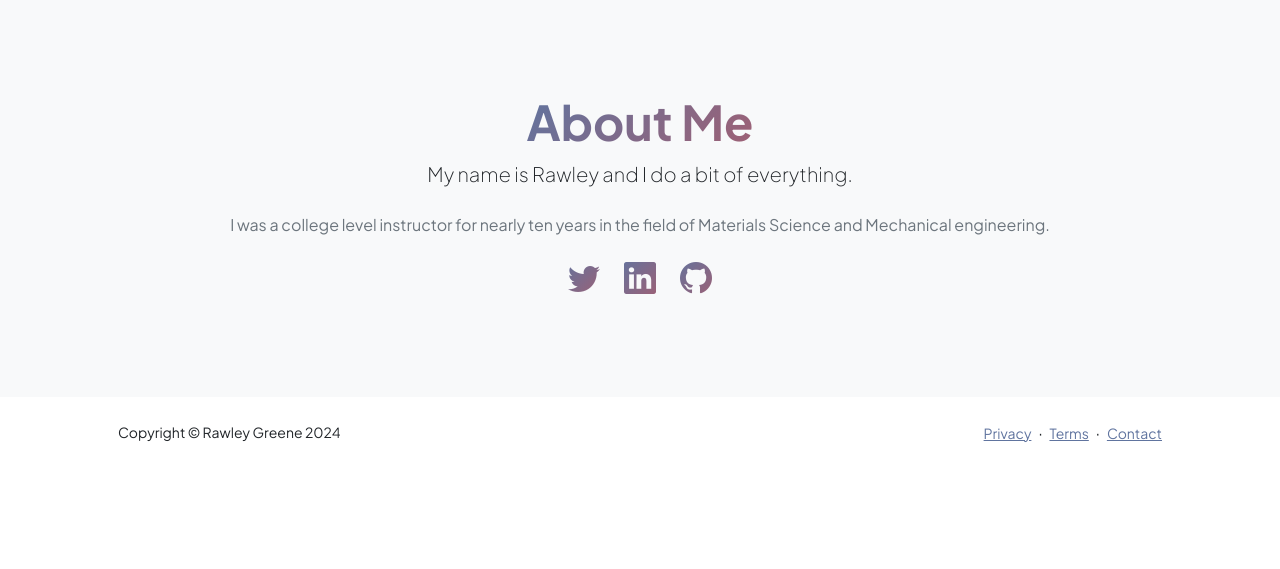
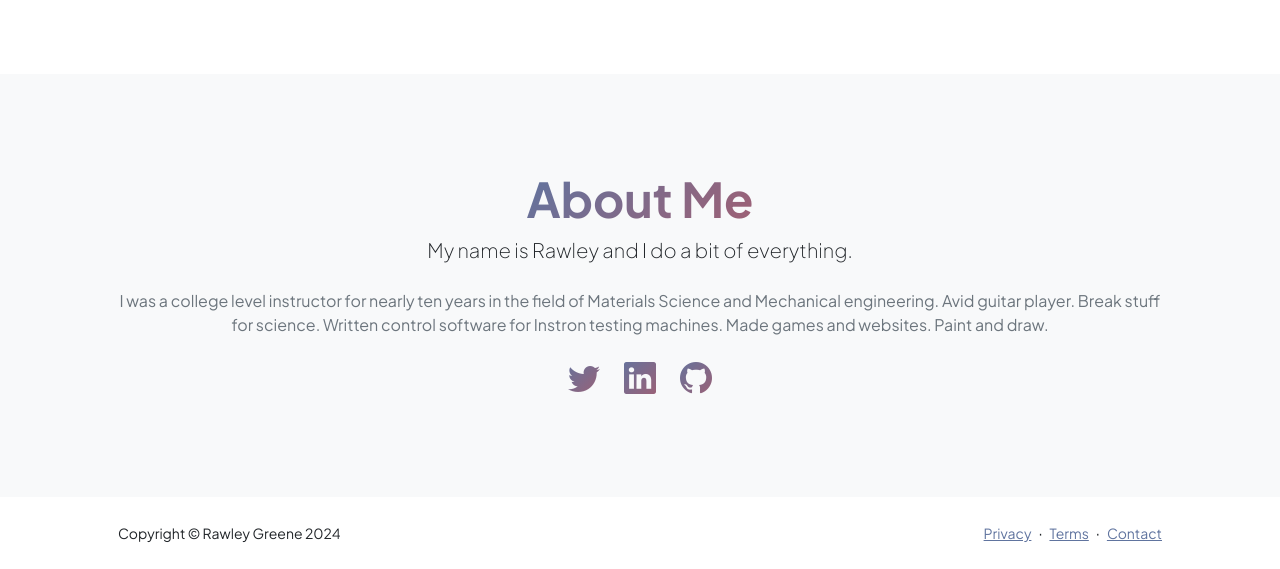
Before and after one commit to DrRawley/DrRawley.github.io, a plain HTML site: page index.html in a window 1280 px wide. Shown: the part 1165-1734 px from the top of the page. Before the commit the page ends 1634 px from the top, so only its background shows below. Drawn offline with nearby package versions, Linux system fonts and the light colour scheme.

Commit message:
clean up home page

```diff
--- a/index.html
+++ b/index.html
@@ -57,7 +57,7 @@
                             <div class="fs-3 fw-light text-muted">I do a lot of stuff...</div>
                             <h1 class="display-3 fw-bolder mb-5"><span class="text-gradient d-inline">Science &middot;
                                     Art<br>
-                                    Tech &middot; Teaching</span></h1>
+                                    Tech &middot; Teaching</span><br>Music</h1>
                             <div
                                 class="d-grid gap-3 d-sm-flex justify-content-sm-center justify-content-xxl-start mb-3">
                                 <a class="btn btn-primary btn-lg px-5 py-3 me-sm-3 fs-6 fw-bolder"
@@ -373,11 +373,17 @@
                             <h2 class="display-5 fw-bolder"><span class="text-gradient d-inline">About Me</span></h2>
                             <p class="lead fw-light mb-4">My name is Rawley and I do a bit of everything.</p>
                             <p class="text-muted">I was a college level instructor for nearly ten years in the field of
-                                Materials Science and Mechanical engineering.</p>
+                                Materials Science and Mechanical engineering. Avid guitar player. Break stuff for
+                                science.
+                                Written control software for Instron testing machines. Made games and websites. Paint
+                                and draw.</p>
                             <div class="d-flex justify-content-center fs-2 gap-4">
-                                <a class="text-gradient" href="#!"><i class="bi bi-twitter"></i></a>
-                                <a class="text-gradient" href="#!"><i class="bi bi-linkedin"></i></a>
-                                <a class="text-gradient" href="#!"><i class="bi bi-github"></i></a>
+                                <a class="text-gradient" href="https://twitter.com/rawleyg"><i
+                                        class="bi bi-twitter"></i></a>
+                                <a class="text-gradient" href="https://www.linkedin.com/in/rawley-greene-9807b235/"><i
+                                        class="bi bi-linkedin"></i></a>
+                                <a class="text-gradient" href="https://github.com/DrRawley/"><i
+                                        class="bi bi-github"></i></a>
                             </div>
                         </div>
                     </div>
```
